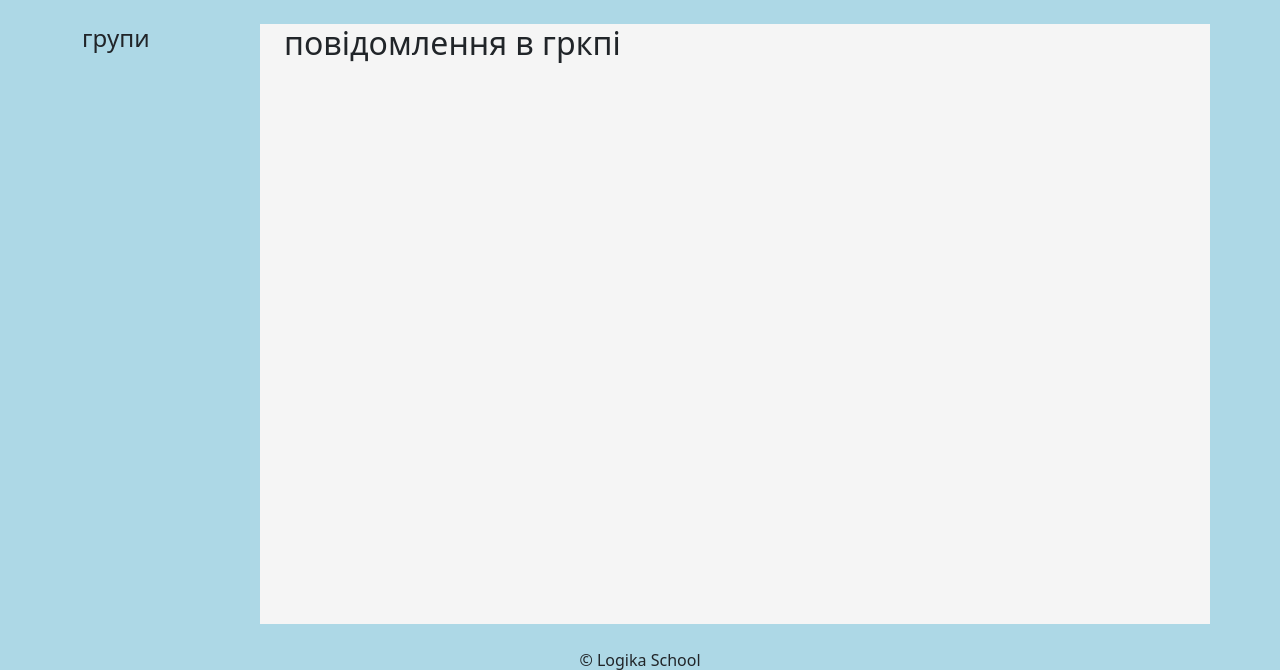
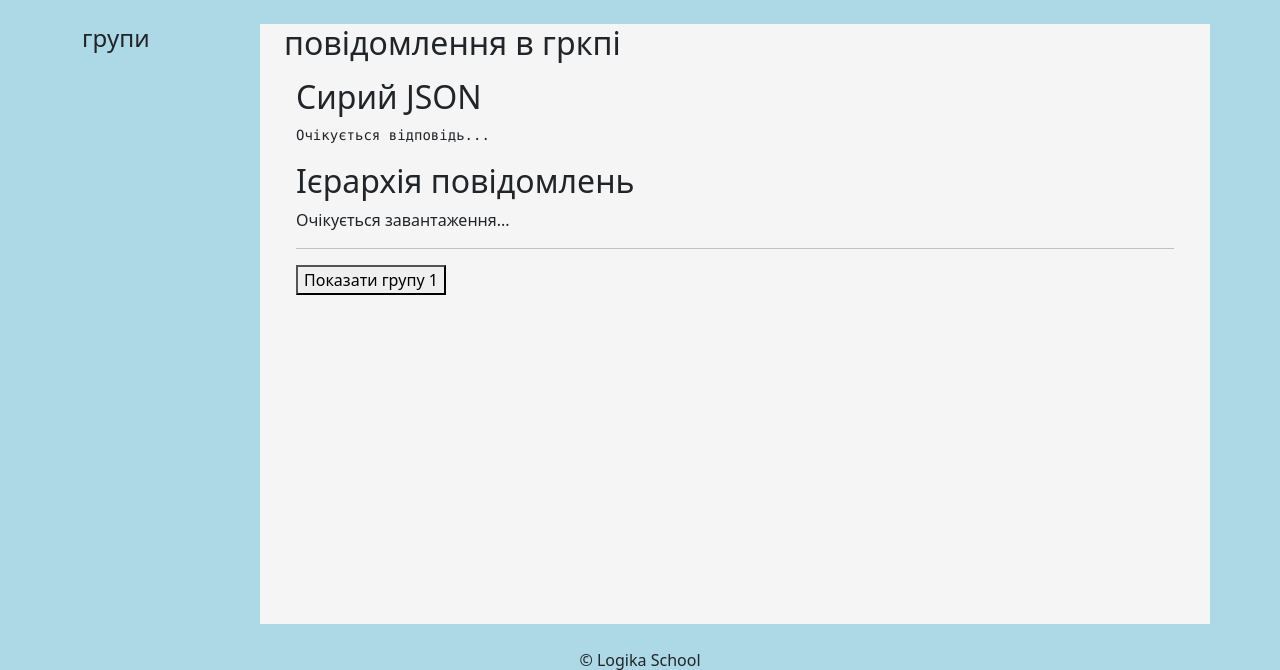
Before and after one commit to KuthikBohdan1/django_social_network, a Django app: page /group/ in a window 1280 px wide. Shown: the part 54-724 px from the top of the page. Run offline with Django 5.2, Linux system fonts and the light colour scheme; the visitor is signed in with stand-in values (Sample User, id 1); data that the repository does not hold is empty.

Commit message:
fast fix

```diff
--- a/main/views.py
+++ b/main/views.py
@@ -25,13 +25,16 @@ def ajaxLoadData(request):
     messages = GroupMessage.objects.filter(group__id = id)
     serializer = GroupMessageSerializer(messages, many=True)
     result = structurator(group_id=1)
-    print(f'зібраний чат {result}')
+    result_json = json.dumps(result, ensure_ascii=False, indent=4)
+    print(f'зібраний чат {result_json}')
     return JsonResponse({
         "message": serializer.data,
+        "result": result_json,
     })
 
 def SeeSroc(request, **kwargs):
     result = structurator(group_id=kwargs.get("id"))
+    print(result)
     context = {
         "result":result,
     }
--- a/templates/group/list.html
+++ b/templates/group/list.html
@@ -3,3 +3,15 @@
     <h2>повідомлення в гркпі</h2>
 <p><div id="messages" class="messages"></div>
 </p>
+
+
+<div class="container">
+    <h2>Сирий JSON</h2>
+    <pre id="message-pools">Очікується відповідь...</pre>
+
+    <h2>Ієрархія повідомлень</h2>
+    <div id="chat">Очікується завантаження...</div>
+
+    <hr>
+    <button onclick="showGroup(1)">Показати групу 1</button>
+  </div>
```
Also changed, not shown: main/serializers.py (+39 -12 lines), static/js/main.js (+8 -0 lines).
